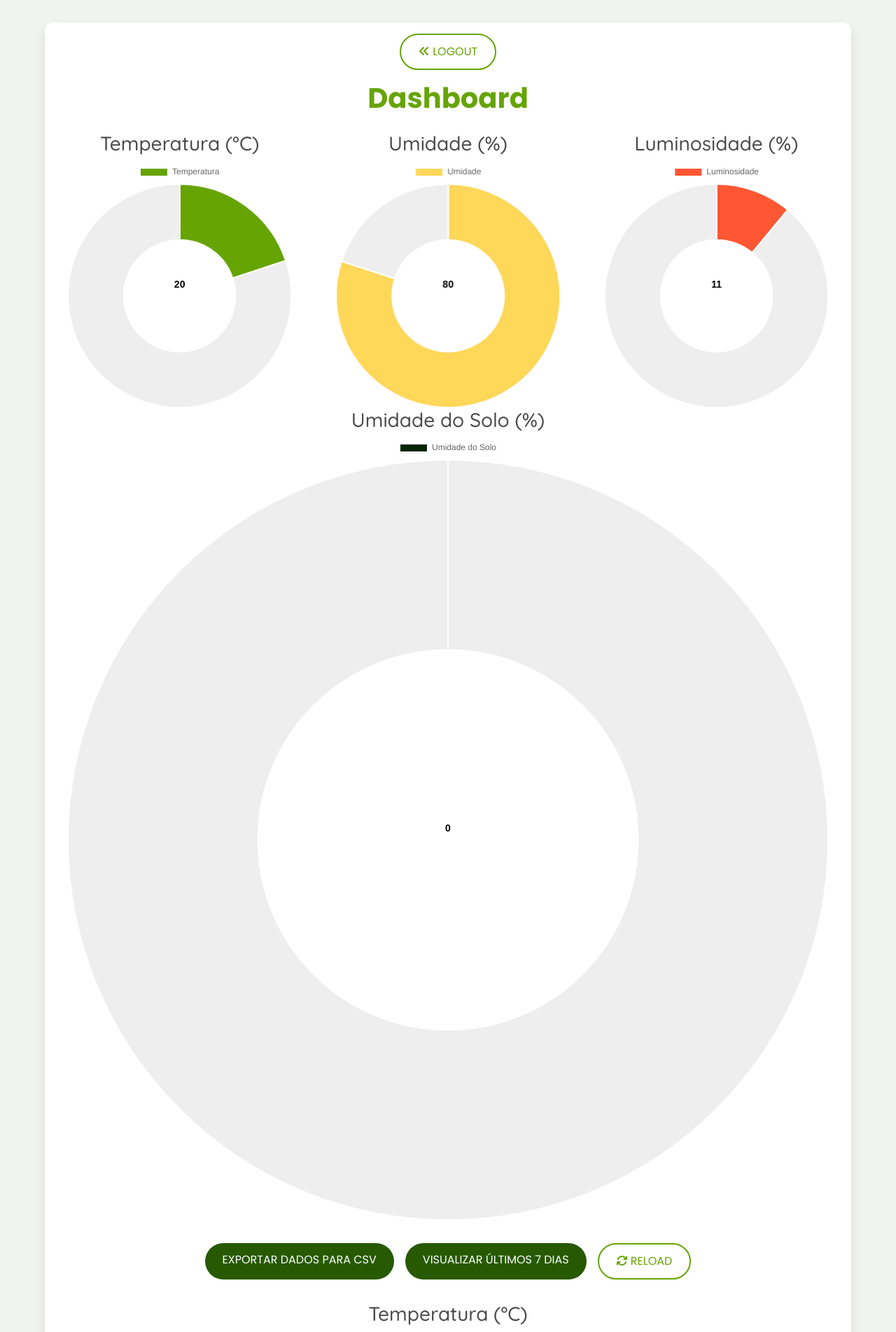
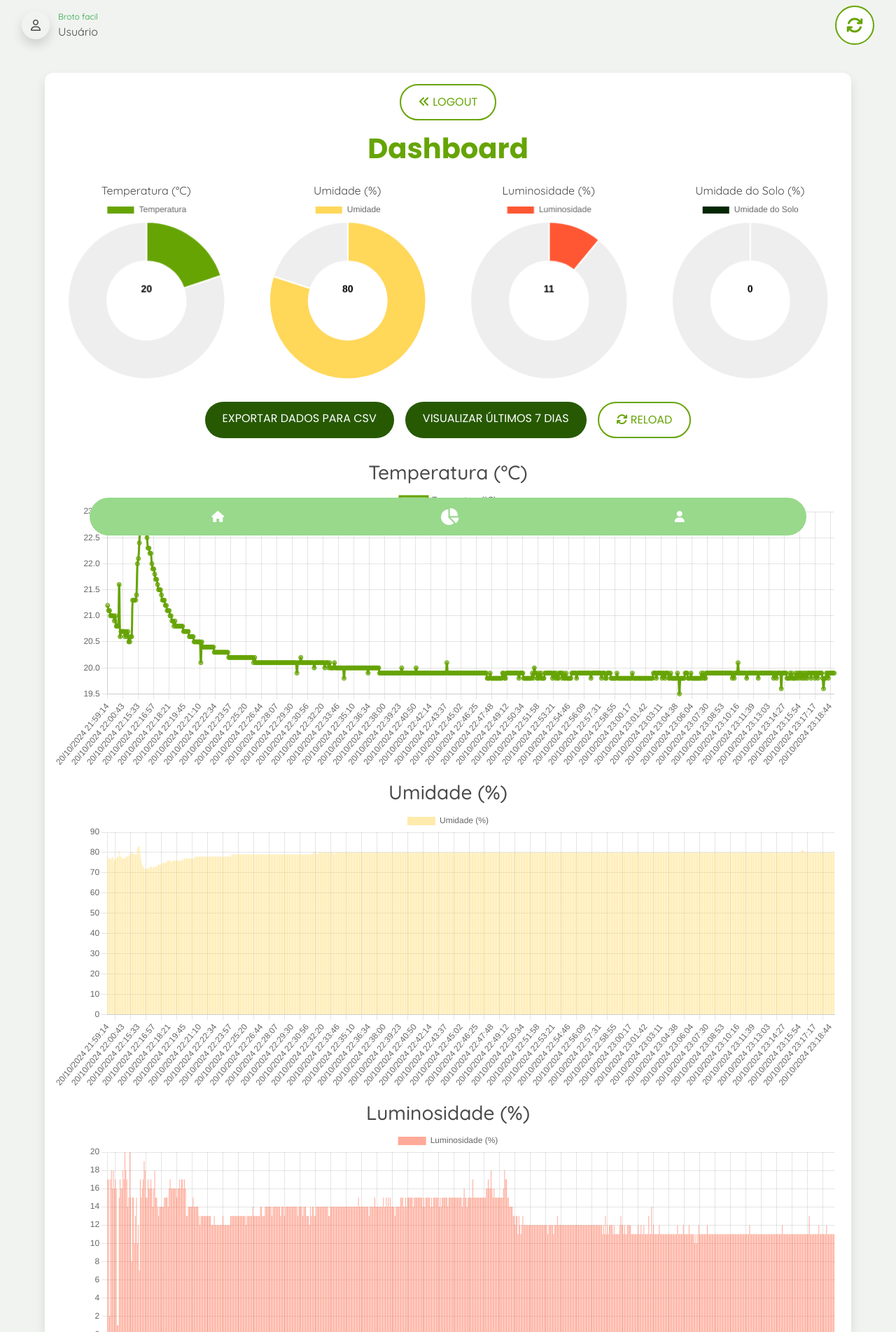
Before and after one commit to kevinwduran/esp32-brotofacil, a Flask app: page /dashboard in a window 1280 px wide. Shown: the top 1903 px of the page at 70% size. Run offline with Flask 3, Linux system fonts and the light colour scheme; a user stored in the database is signed in; data comes from the database, SQL or seed files in the repository; some libraries are stand-ins or nearby versions.

Commit message:
Melhorias frontend

```diff
--- a/flask/app/static/styles.css
+++ b/flask/app/static/styles.css
@@ -7,9 +7,12 @@
 .mt2 {
     margin-top: 2rem;
 }
+
 .chart {
-    height: 150px; /* Defina a altura que você deseja */
-  }
+    height: 150px;
+    /* Defina a altura que você deseja */
+}
+
 .mb2 {
     margin-bottom: 2rem;
 }
@@ -113,3 +116,31 @@ img {
     padding: 1rem 0;
     gap: 1rem;
 }
+
+.nav-bottom {
+    position: fixed;
+    width: 80%;
+    transform: translate(-50%, -50%);
+    left: 50%;
+    padding: 8px 25px;
+    border-radius: 50px;
+    background-color: #98d98c;
+    z-index: 9999;
+    bottom: 1%;
+    display: flex;
+    gap: 10px;
+    justify-content: space-around;
+    align-items: center;
+    color: #fff;
+}
+
+.font-12px {
+    font-size: 12px;
+}
+
+.absolute-center {
+    position: absolute;
+    transform: translate(-50%, -50%);
+    top: 50%;
+    left: 50%;
+}
--- a/flask/app/views/dashboard.html
+++ b/flask/app/views/dashboard.html
@@ -8,20 +8,20 @@ endblock %} {% block content %}
 
   <!-- Gráficos Resumo -->
   <div class="row">
-    <div class="col">
-      <h3>Temperatura (°C)</h3>
+    <div class="col-6 col-md-4 col-lg-3">
+      <span class="fw-semibold">Temperatura (°C)</span>
       <canvas id="chartTempResumo" class="chart"></canvas>
     </div>
-    <div class="col">
-      <h3>Umidade (%)</h3>
+    <div class="col-6 col-md-4 col-lg-3">
+      <span class="fw-semibold">Umidade (%)</span>
       <canvas id="chartUmidadeResumo" class="chart"></canvas>
     </div>
-    <div class="col">
-      <h3>Luminosidade (%)</h3>
+    <div class="col-6 col-md-4 col-lg-3">
+      <span class="fw-semibold">Luminosidade (%)</span>
       <canvas id="chartLumResumo" class="chart"></canvas>
     </div>
-    <div class="col">
-      <h3>Umidade do Solo (%)</h3>
+    <div class="col-6 col-md-4 col-lg-3">
+      <span class="fw-semibold">Umidade do Solo (%)</span>
       <canvas id="chartUmidadeSoloResumo" class="chart"></canvas>
     </div>
   </div>
@@ -257,4 +257,5 @@ endblock %} {% block content %}
     }
   });
 </script>
+
 {% endblock %}
--- a/flask/app/views/templates/layout.html
+++ b/flask/app/views/templates/layout.html
@@ -22,7 +22,7 @@
           .register("pwabuilder-sw.js", {
             scope: "./"
           })
-                .then(function(reg) {
+          .then(function (reg) {
             //console.log("[PWA Builder] Service worker has been registered for scope: " + reg.scope);
           });
       }
@@ -46,9 +46,42 @@
   {% endif %}
   {% endwith %}
 
+  <nav class="navbar navbar-expand-lg bg-body-tertiary ">
+    <div class="container-fluid">
+      <div style="gap: 12px;" class="d-flex gap-3 align-items-center">
+        <div class="shadow rounded-circle d-flex justify-content-center align-items-center"
+          style="height: 40px;width: 40px;">
+          <i class="fa-regular fa-user"></i>
+        </div>
+        <div class="d-flex flex-column">
+          <span class="font-12px opacity-75 text-success">
+            Broto facil
+          </span>
+          <span class="fw-semibold">
+            Usuário
+          </span>
+        </div>
+      </div>
+      <a href="/" class="btn btn-second p-2 rounded-circle position-relative" style="height: 56px;width:56px" type="button">
+        <i class="fa-solid fa-xl fa-arrows-rotate absolute-center"></i>
+      </a>
+  </nav>
+
   <div class="block-content">
     <main>{% block content %} {% endblock %}</main>
   </div>
+
+  <nav class="nav-bottom">
+    <a class="btn text-white">
+      <i class="fa-solid fa-house"></i>
+    </a>
+    <a class="btn text-white">
+      <i class="fa-solid fa-chart-pie fa-xl"></i>
+    </a>
+    <a class="btn text-white">
+      <i class="fa-solid fa-user"></i>
+    </a>
+  </nav>
 
   <script src="https://code.jquery.com/jquery-3.5.1.slim.min.js"></script>
   <script src="https://cdn.jsdelivr.net/npm/@popperjs/core@2.11.8/dist/umd/popper.min.js"
```
Lines whose indentation alone changed are shown as unchanged.
